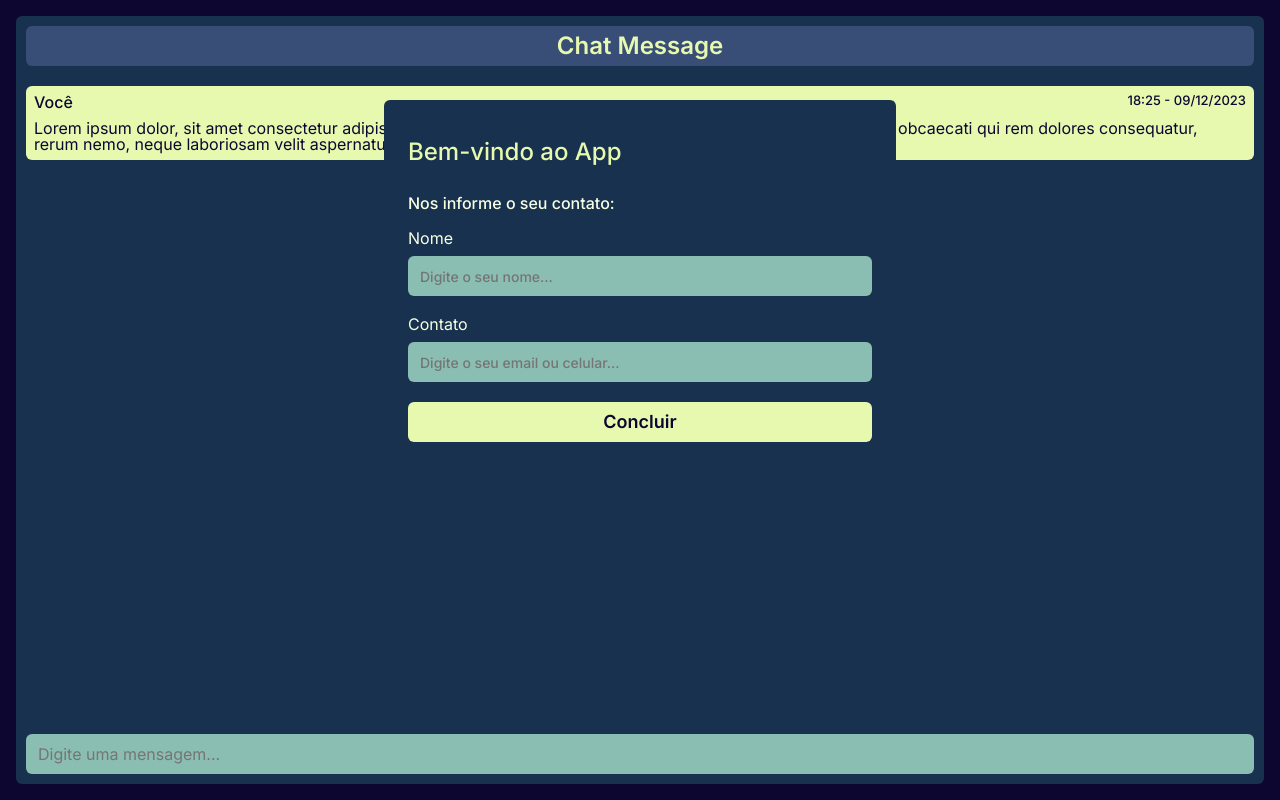
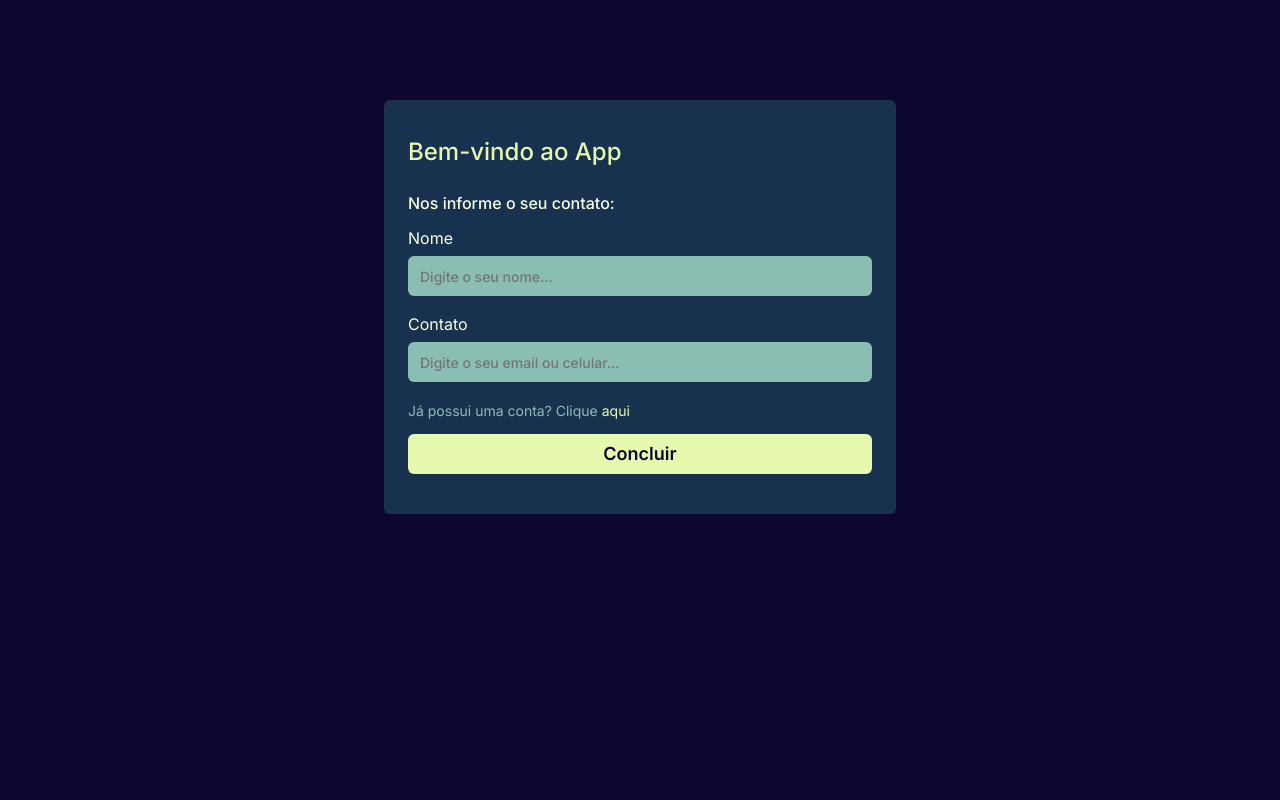
Before and after one commit to gabrielgpavao/chat-message-app, a React (Vite) app in the folder react-chat-app/: page / in a window 1280 px wide. Built offline with nearby package versions, Linux system fonts and the light colour scheme.

Commit message:
feat: create LoginModal component and separate the SubscribeModals

```diff
--- a/react-chat-app/package.json
+++ b/react-chat-app/package.json
@@ -13,6 +13,7 @@
     "date-fns": "^2.30.0",
     "react": "^18.2.0",
     "react-dom": "^18.2.0",
+    "react-hot-toast": "^2.4.1",
     "styled-components": "^6.1.1",
     "zod": "^3.22.4"
   },
--- a/react-chat-app/src/App.tsx
+++ b/react-chat-app/src/App.tsx
@@ -1,16 +1,14 @@
-import { useState } from 'react'
-import { SubscribeModal } from './components/Modal/Subscribe/SubscribeModal'
+import { SubscribeModal } from './components/Modal/Subscribe'
 import { StyledContainer } from './styles/StyledContainer'
 import { Chat } from './components/Chat/Chat'
+import { Toaster } from 'react-hot-toast'
 
 export function App() {
-	const [isOpen, setIsOpen] = useState(!localStorage.getItem('user:connected'))
-
 	return (
 		<StyledContainer>
-			{isOpen && <SubscribeModal setIsOpen={setIsOpen} />}
-
-			<Chat/>
+			<SubscribeModal />
+			<Chat />
+			<Toaster position='top-right'/>
 		</StyledContainer>
 	)
 }
--- a/react-chat-app/src/components/Chat/ChatBubble/ChatBubble.tsx
+++ b/react-chat-app/src/components/Chat/ChatBubble/ChatBubble.tsx
@@ -10,7 +10,7 @@ type tChatBubbleProps = {
 
 export function ChatBubble({ name, createdAt, message, isSelf = true }: tChatBubbleProps) {
 	return (
-		<StyledChatBubble isSelf={isSelf}>
+		<StyledChatBubble $isSelf={isSelf}>
 			<div>
 				<h3>{isSelf ? 'Você' : name}</h3>
 				<small>{format(createdAt, 'HH:mm - dd/MM/yyyy')}</small>
--- a/react-chat-app/src/components/Chat/ChatBubble/StyledChatBubble.ts
+++ b/react-chat-app/src/components/Chat/ChatBubble/StyledChatBubble.ts
@@ -1,7 +1,7 @@
 import styled, { css } from 'styled-components'
 
 type tStyledChatBubbleProps = {
-	isSelf: boolean
+	$isSelf: boolean
 }
 
 export const StyledChatBubble = styled.div<tStyledChatBubbleProps>`
@@ -22,7 +22,7 @@ export const StyledChatBubble = styled.div<tStyledChatBubbleProps>`
 		}
 	}
 
-	${({ isSelf }) => !isSelf && css`
+	${({ $isSelf }) => !$isSelf && css`
 		background-color: var(--brand-2);
 	`}
 `
--- a/react-chat-app/src/components/Modal/Base/StyledBaseModal.ts
+++ b/react-chat-app/src/components/Modal/Base/StyledBaseModal.ts
@@ -8,6 +8,7 @@ export const StyledBaseModal = styled.div`
 	padding: 0 1rem;
 	position: fixed;
 	inset: 0;
+	background-color: var(--blue-1);
 
 	section {
 		width: 32rem;
--- /dev/null
+++ b/react-chat-app/src/components/Modal/Subscribe/LoginModal.tsx
@@ -0,0 +1,93 @@
+import { FormEvent, useState } from 'react'
+import { Modal } from '../Base/BaseModal'
+import { StyledForm } from './StyledForm'
+import { ZodError, z } from 'zod'
+import { tSubscribeModalsProps } from '.'
+import toast from 'react-hot-toast'
+
+const loginUserSchema = z.object({
+	contact: z
+		.string()
+		.min(1, 'Campo obrigatório')
+		.max(127, 'Capacidade máxima de caracteres atingida')
+		.trim()
+})
+
+type tLoginUserInput = z.infer<typeof loginUserSchema>
+
+export function LoginModal({ setIsLoginOpen, setIsRegisterOpen }: tSubscribeModalsProps) {
+	const [loginUserInput, setLoginUserInput] = useState<Partial<tLoginUserInput>>()
+	const [formErrors, setFormErrors] = useState<Record<string, string>>({})
+
+	async function handleSubmit(e: FormEvent<HTMLFormElement>) {
+		e.preventDefault()
+
+		try {
+			const reqBody = loginUserSchema.parse(loginUserInput)
+
+			const baseURL = import.meta.env.VITE_SERVER_URL
+			const response = await fetch(baseURL + '/login', {
+				method: 'POST',
+				headers: {
+					'Content-Type': 'application/json',
+				},
+				body: JSON.stringify(reqBody),
+			})
+
+			if (!response.ok) throw new Error
+
+			const { token } = await response.json()
+			localStorage.setItem('user:token', JSON.stringify(token))
+			setIsLoginOpen(false)
+		} catch (error) {
+			if (error instanceof ZodError) {
+				const errors: Record<string, string> = {}
+				error.errors.forEach((err) => {
+					if (err.path) {
+						errors[err.path[0]] = err.message
+					}
+				})
+				setFormErrors(errors)
+			}
+
+			if (error instanceof Error) {
+				toast.error(error.toString())
+			}
+
+			toast.error('Ops,tivemos algum erro inesperado.')
+			console.error(error)
+		}
+	}
+
+	return (
+		<Modal title='Bem-vindo de volta' >
+			<StyledForm onSubmit={handleSubmit}>
+				<p>Nos informe o seu contato:</p>
+
+				<fieldset>
+					<label htmlFor="contact">Contato</label>
+					<input
+						id="contact"
+						type="text"
+						name="contact"
+						placeholder='Digite o seu email ou celular...'
+						required
+						onBlur={(e) => { setLoginUserInput({ contact: e.target.value}) }}
+					/>
+					{formErrors.contact && <small className='error'>{formErrors.contact}</small>}
+				</fieldset>
+
+				<small>Ainda não possui uma conta? Clique {}
+					<span onClick={() => {
+						setIsLoginOpen(false)
+						setIsRegisterOpen(true)
+					}}>
+						aqui
+					</span>
+				</small>
+
+				<button type="submit">Concluir</button>
+			</StyledForm>
+		</Modal>
+	)
+}
--- a/react-chat-app/src/components/Modal/Subscribe/SubscribeModal.tsx
+++ b/react-chat-app/src/components/Modal/Subscribe/RegisterModal.tsx
@@ -1,7 +1,9 @@
-import { Dispatch, FocusEvent, FormEvent, SetStateAction, useState } from 'react'
+import { FocusEvent, FormEvent, useState } from 'react'
 import { Modal } from '../Base/BaseModal'
-import { StyledSubscribeForm } from './StyledSubscribeForm'
+import { StyledForm } from './StyledForm'
 import { ZodError, z } from 'zod'
+import { tSubscribeModalsProps } from '.'
+import toast from 'react-hot-toast'
 
 const userInputSchema = z.object({
 	name: z
@@ -17,7 +19,7 @@ const userInputSchema = z.object({
 
 type tUserInput = z.infer<typeof userInputSchema>
 
-export function SubscribeModal({ setIsOpen }: { setIsOpen: Dispatch<SetStateAction<boolean>> }) {
+export function RegisterModal({ setIsLoginOpen, setIsRegisterOpen }: tSubscribeModalsProps) {
 	const [userInput, setUserInput] = useState<Partial<tUserInput>>()
 	const [formErrors, setFormErrors] = useState<Record<string, string>>({})
 
@@ -37,7 +39,7 @@ export function SubscribeModal({ setIsOpen }: { setIsOpen: Dispatch<SetStateActi
 			const reqBody = userInputSchema.parse(userInput)
 
 			const baseURL = import.meta.env.VITE_SERVER_URL
-			const response = await fetch(baseURL + '/users', {
+			const responseRegister = await fetch(baseURL + '/users', {
 				method: 'POST',
 				headers: {
 					'Content-Type': 'application/json',
@@ -45,10 +47,25 @@ export function SubscribeModal({ setIsOpen }: { setIsOpen: Dispatch<SetStateActi
 				body: JSON.stringify(reqBody),
 			})
 
-			const responseData = await response.json()
-			localStorage.setItem('user:connected', JSON.stringify(responseData))
-			setIsOpen(false)
+			if (!responseRegister.ok) throw new Error
 
+			const responseRegisterData = await responseRegister.json()
+
+			const responseLogin = await fetch(baseURL + '/login', {
+				method: 'POST',
+				headers: {
+					'Content-Type': 'application/json',
+				},
+				body: JSON.stringify({ contact: reqBody.contact }),
+			})
+
+			if (!responseRegister.ok) throw new Error
+
+			const { token } = await responseLogin.json()
+
+			localStorage.setItem('user:connected', JSON.stringify(responseRegisterData))
+			localStorage.setItem('user:token', JSON.stringify(token))
+			setIsRegisterOpen(false)
 		} catch (error) {
 			if (error instanceof ZodError) {
 				const errors: Record<string, string> = {}
@@ -60,13 +77,14 @@ export function SubscribeModal({ setIsOpen }: { setIsOpen: Dispatch<SetStateActi
 				setFormErrors(errors)
 			}
 
+			toast.error('Ops,tivemos algum erro inesperado.')
 			console.error(error)
 		}
 	}
 
 	return (
 		<Modal title='Bem-vindo ao App' >
-			<StyledSubscribeForm onSubmit={handleSubmit}>
+			<StyledForm onSubmit={handleSubmit}>
 				<p>Nos informe o seu contato:</p>
 
 				<fieldset>
@@ -95,8 +113,17 @@ export function SubscribeModal({ setIsOpen }: { setIsOpen: Dispatch<SetStateActi
 					{formErrors.contact && <small className='error'>{formErrors.contact}</small>}
 				</fieldset>
 
+				<small>Já possui uma conta? Clique {}
+					<span onClick={() => {
+						setIsRegisterOpen(false)
+						setIsLoginOpen(true)
+					}}>
+						aqui
+					</span>
+				</small>
+
 				<button type="submit">Concluir</button>
-			</StyledSubscribeForm>
+			</StyledForm>
 		</Modal>
 	)
 }
--- a/react-chat-app/src/components/Modal/Subscribe/StyledSubscribeForm.ts
+++ b/react-chat-app/src/components/Modal/Subscribe/StyledForm.ts
@@ -1,6 +1,6 @@
 import styled from 'styled-components'
 
-export const StyledSubscribeForm = styled.form`
+export const StyledForm = styled.form`
 	p {
 		line-height: 1.375rem;
 		margin-bottom: 1rem;
@@ -37,9 +37,21 @@ export const StyledSubscribeForm = styled.form`
 			color: var(--error);
 		}
 	}
+
+	> small {
+		font-size: 0.875rem;
+		color: var(--brand-2);
+
+		span {
+		color: var(--brand-1);
+			cursor: pointer;
+		}
+	}
+
 	button {
 		height: 2.5rem;
 		width: 100%;
+		margin-top: 1rem;
 
 		border-radius: 0.375rem;
 		font-weight: 600;
--- /dev/null
+++ b/react-chat-app/src/components/Modal/Subscribe/index.tsx
@@ -0,0 +1,21 @@
+import { Dispatch, SetStateAction, useState } from 'react'
+import { LoginModal } from './LoginModal'
+import { RegisterModal } from './RegisterModal'
+
+export type tSubscribeModalsProps = {
+	setIsRegisterOpen: Dispatch<SetStateAction<boolean>>
+	setIsLoginOpen: Dispatch<SetStateAction<boolean>>
+}
+
+export function SubscribeModal() {
+	const [isRegisterOpen, setIsRegisterOpen] = useState(true)
+	const [isLoginOpen, setIsLoginOpen] = useState(false)
+
+	return (
+		<>
+			{isRegisterOpen && <RegisterModal setIsLoginOpen={setIsLoginOpen} setIsRegisterOpen={setIsRegisterOpen} />}
+
+			{isLoginOpen && <LoginModal setIsLoginOpen={setIsLoginOpen} setIsRegisterOpen={setIsRegisterOpen} />}
+		</>
+	)
+}
```
Also changed, not shown: 1 other file (tests, documents, lock files or other folders).
